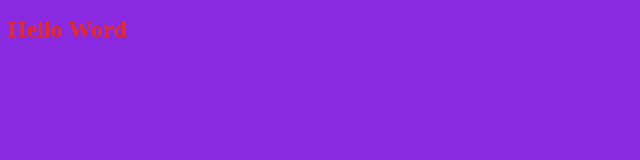
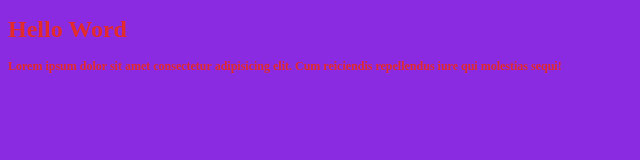
Before and after one commit to huestee/cursogit, a plain HTML site: page index.html in a window 1280 px wide. Shown: the whole page, without its empty margins (0-640 px from the left). Drawn offline with Linux system fonts and the light colour scheme.

Commit message:
Agregado parrafo en index

```diff
--- a/index.html
+++ b/index.html
@@ -8,5 +8,7 @@
 </head>
 <body>
   <h1>Hello Word</h1>
+
+  <p>Lorem ipsum dolor sit amet consectetur adipisicing elit. Cum reiciendis repellendus iure qui molestias sequi!</p>
 </body>
 </html>
```
